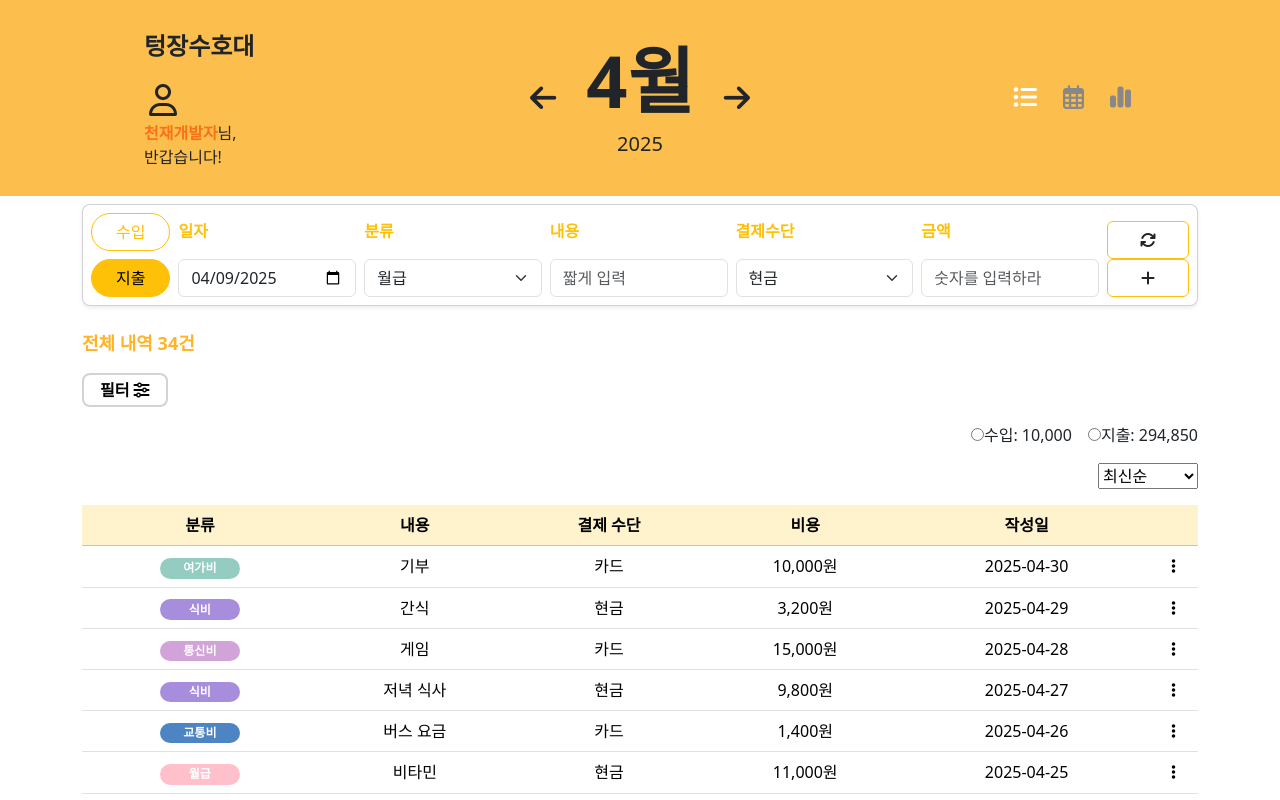
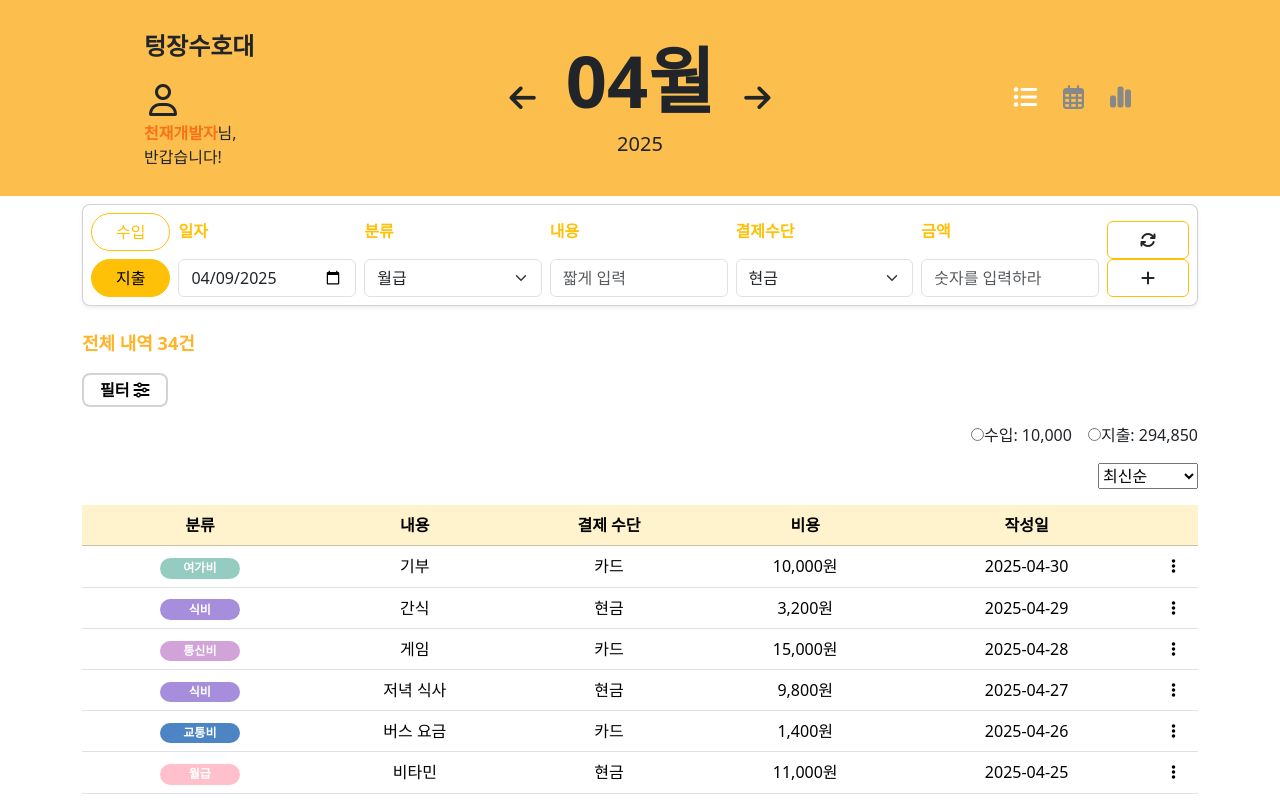
Before and after one commit to ehddbs4521/Empty_Account_Guardians, a Vue app: page / in a window 1280 px wide. Shown: the top 800 px of the page. Built offline with nearby package versions, Linux system fonts and the light colour scheme; data requests are answered from the project's data file.

Commit message:
feat(TransactionList, Header) : 월별 이동 시, 지출 내역 반영

```diff
--- a/src/components/Header.vue
+++ b/src/components/Header.vue
@@ -22,12 +22,18 @@
 
       <!-- 가운데 -->
       <div class="center">
-        <span class="arrow"><i class="fa-solid fa-arrow-left"></i></span>
+        <span class="arrow" @click="dateStore.prevMonth()"
+          ><i class="fa-solid fa-arrow-left"></i
+        ></span>
         <span class="text-center">
-          <div class="display-2 fw-bold">{{ month }}월</div>
-          <div class="fs-5 fw-normal" style="margin-top: 5px">{{ year }}</div>
+          <div class="display-2 fw-bold">{{ dateStore.month }}월</div>
+          <div class="fs-5 fw-normal" style="margin-top: 5px">
+            {{ dateStore.year }}
+          </div>
         </span>
-        <span class="arrow"><i class="fa-solid fa-arrow-right"></i></span>
+        <span class="arrow" @click="dateStore.nextMonth()"
+          ><i class="fa-solid fa-arrow-right"></i
+        ></span>
       </div>
 
       <!-- 오른쪽 -->
@@ -56,10 +62,27 @@
 </template>
 
 <script setup>
-import { ref } from 'vue';
+import { ref, computed, watch } from 'vue';
 
-const month = ref(new Date().getMonth() + 1);
-const year = ref(new Date().getFullYear());
+import { useDateStore } from '@/stores/date';
+const dateStore = useDateStore();
+
+const currentDate = ref(new Date());
+const displayedMonth = computed(() => currentDate.value.getMonth() + 1);
+const displayedYear = computed(() => currentDate.value.getFullYear());
+
+const prevMonth = () => {
+  const date = new Date(currentDate.value);
+  date.setMonth(date.getMonth() - 1);
+  currentDate.value = date;
+};
+
+const nextMonth = () => {
+  const date = new Date(currentDate.value);
+  date.setMonth(date.getMonth() + 1);
+  currentDate.value = date;
+};
+
 const name = ref('천재개발자');
 </script>
 
--- a/src/components/TransactionList.vue
+++ b/src/components/TransactionList.vue
@@ -132,10 +132,11 @@
   </div>
 </template>
 <script setup>
-import { ref, computed, onMounted } from 'vue';
+import { ref, computed, onMounted, watch } from 'vue';
 import { useTransactionStore } from '@/stores/transaction.js';
 import { useCategoriesStore } from '@/stores/useCategoriesStore';
 import FilterModal from './FilterModal.vue';
+import { useDateStore } from '@/stores/date.js';
 const store = useTransactionStore();
 const categoryStore = useCategoriesStore();
 const isModal = ref(false);
@@ -164,10 +165,17 @@ const toggleOption = (index) => {
   showOptionIndex.value = index === showOptionIndex.value ? null : index;
 };
 
-onMounted(() => {
-  store.fetchTransactions('2025-04');
-  categoryStore.fetchCategories();
-});
+// 월별 이동 시, 데이터 로딩
+const dateStore = useDateStore();
+watch(
+  () => dateStore.currentDate,
+  (newDate) => {
+    const year = newDate.getFullYear();
+    const month = String(newDate.getMonth() + 1).padStart(2, '0');
+    store.fetchTransactions(`${year}-${month}`);
+  },
+  { immediate: true }
+);
 
 // 페이지 네이션
 
--- a/src/pages/Chart.vue
+++ b/src/pages/Chart.vue
@@ -46,7 +46,7 @@ const colors = ref([]);
 const percentages = ref([]);
 const amounts = ref([]);
 const total = ref(0);
-const currentMonth = ref(new Date().getMonth() + 1); // JS는 0부터 시작하므로 +1
+const currentMonth = ref(new Date().getMonth() + 1);
 const currentMonthStr = ref(`${currentMonth.value}월`);
 
 onMounted(async () => {
@@ -225,7 +225,7 @@ onMounted(async () => {
   gap: 40px;
   padding: 40px 20px;
   max-width: 1000px;
-  margin: 0 auto; /* 가운데 정렬 */
+  margin: 0 auto;
   box-sizing: border-box;
 }
 
--- /dev/null
+++ b/src/stores/date.js
@@ -0,0 +1,26 @@
+import { defineStore } from 'pinia';
+
+export const useDateStore = defineStore('date', {
+  state: () => ({
+    currentDate: new Date(),
+  }),
+  getters: {
+    year: (state) => state.currentDate.getFullYear(),
+    month: (state) => String(state.currentDate.getMonth() + 1).padStart(2, '0'),
+  },
+  actions: {
+    nextMonth() {
+      const date = new Date(this.currentDate);
+      date.setMonth(date.getMonth() + 1);
+      this.currentDate = date;
+    },
+    prevMonth() {
+      const date = new Date(this.currentDate);
+      date.setMonth(date.getMonth() - 1);
+      this.currentDate = date;
+    },
+    setDate(date) {
+      this.currentDate = date;
+    },
+  },
+});
```
